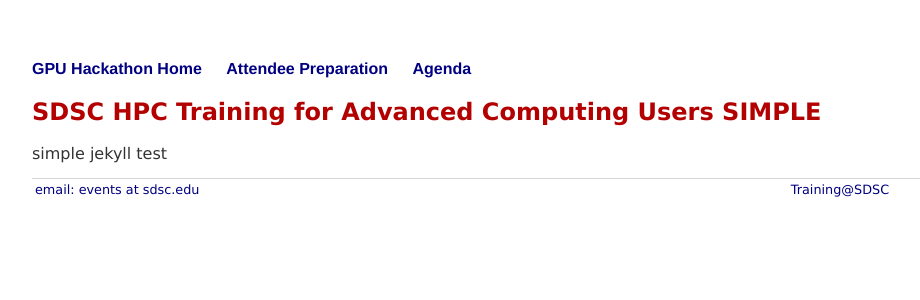
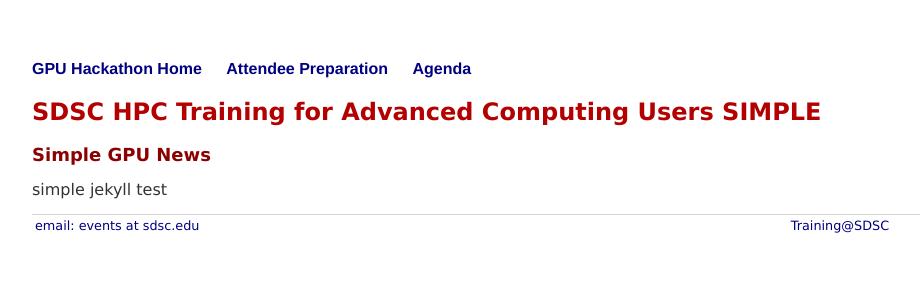
Before and after one commit to sdsc-hpc-training/sdsc-hpc-training.github.io, a Jekyll site: the page built from gpuhackathon/smple.html, in a window 1280 px wide. Shown: the top 300 px of the page, without its empty margins (160-1080 px from the left). Built offline with Jekyll 4.4.1, drawn with Linux system fonts in a browser that asks for light colours.

Commit message:
Update smple.html

```diff
--- a/gpuhackathon/smple.html
+++ b/gpuhackathon/smple.html
@@ -3,6 +3,7 @@ layout: gpuhack
 title: SDSC HPC Training SIMPLE
 ---
 <h2><font color="b30000">SDSC HPC Training for Advanced Computing Users SIMPLE</font> </h2>
+<p class="news">Simple GPU News</p>
 <p>
 simple jekyll test
 </p>
```
